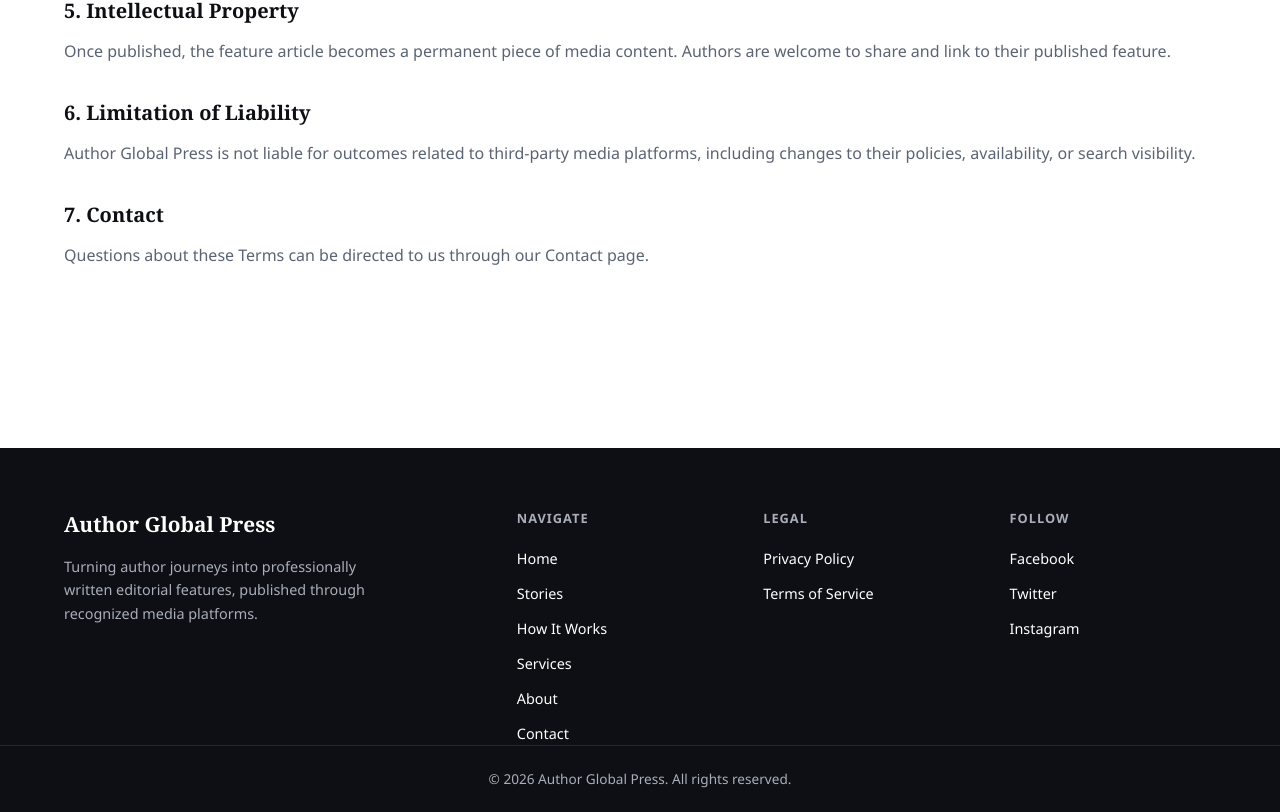
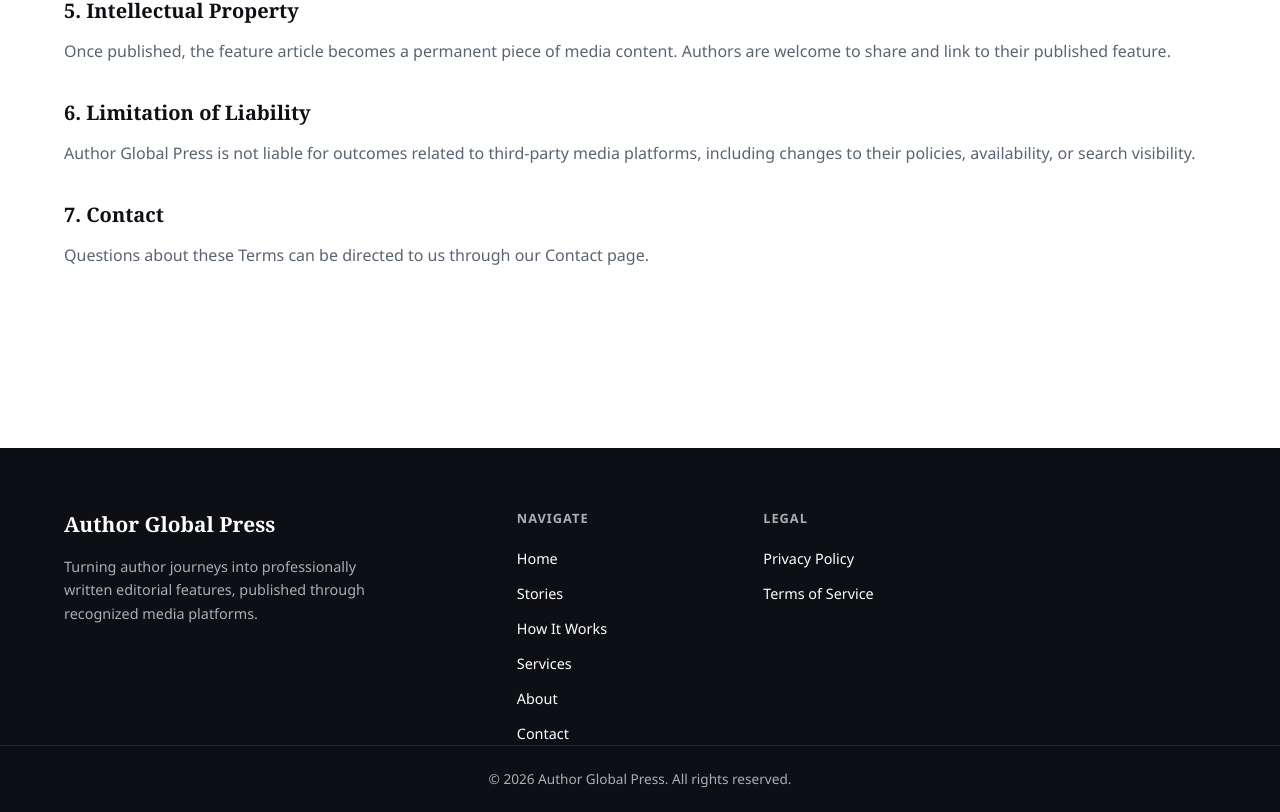
Before and after one commit to emmanuelaustin534-source/author-global-press, a React (Vite) app: page /terms in a window 1280 px wide. Shown: the part 817-1629 px from the top of the page. Built offline with nearby package versions, Linux system fonts and the light colour scheme.

Commit message:
Remove social media links

```diff
--- a/src/components/Footer.jsx
+++ b/src/components/Footer.jsx
@@ -30,19 +30,6 @@ function Footer() {
           <Link to="/privacy">Privacy Policy</Link>
           <Link to="/terms">Terms of Service</Link>
         </div>
-
-        <div className="footer-links">
-          <h3>Follow</h3>
-          <a href="#" target="_blank" rel="noopener noreferrer">
-            Facebook
-          </a>
-          <a href="#" target="_blank" rel="noopener noreferrer">
-            Twitter
-          </a>
-          <a href="#" target="_blank" rel="noopener noreferrer">
-            Instagram
-          </a>
-        </div>
       </div>
 
       <div className="footer-bottom">
--- a/src/pages/Contact.jsx
+++ b/src/pages/Contact.jsx
@@ -39,18 +39,6 @@ function Contact() {
             Fill out the form and our editorial team will reach out to get your
             feature started.
           </p>
-
-          <div className="contact-socials">
-            <a href="#" aria-label="Facebook">
-              Facebook
-            </a>
-            <a href="#" aria-label="Twitter">
-              Twitter
-            </a>
-            <a href="#" aria-label="Instagram">
-              Instagram
-            </a>
-          </div>
         </div>
 
         <form className="contact-form" onSubmit={handleSubmit}>
```
